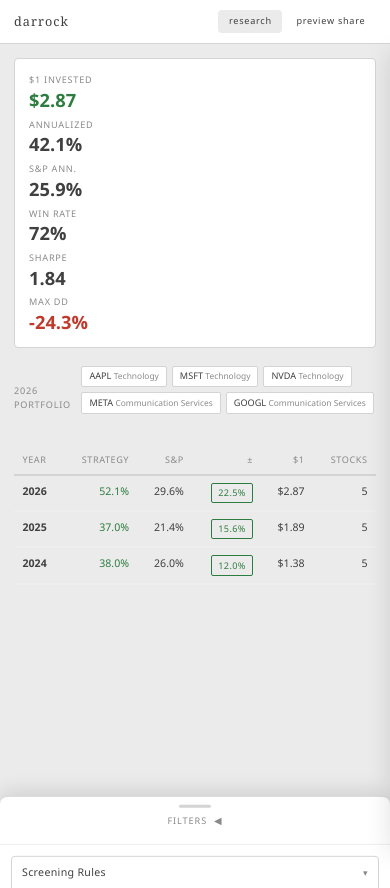
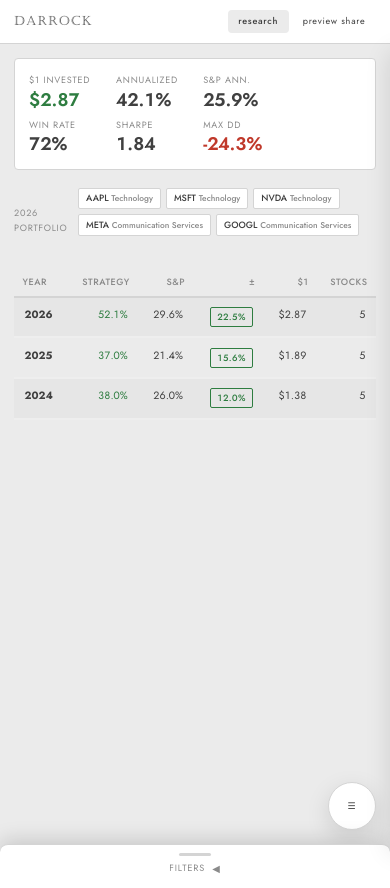
Before and after one commit to viaRecta/darrock_frontend, a Flask app: page /v3/research in a window 390 px wide. Run offline with Flask 3, Linux system fonts and the light colour scheme; some web fonts are replaced.

Commit message:
new frontend research

```diff
--- a/research/static/css/v3.css
+++ b/research/static/css/v3.css
@@ -4,13 +4,13 @@
    ============================================================ */
 
 /* --- Fonts --- */
+@import url('https://fonts.googleapis.com/css2?family=Newsreader:ital,opsz,wght@0,6..72,200..800;1,6..72,200..800&family=Jost:ital,wght@0,100..900;1,100..900&display=swap');
+
 @font-face {
   font-family: 'Castellar';
-  src: url('/static/fonts/Castellar Regular.ttf') format('truetype');
+  src: url('/static/fonts/CastellarRegular.ttf') format('truetype');
   font-weight: normal; font-style: normal; font-display: swap;
 }
-@import url('https://fonts.googleapis.com/css2?family=Newsreader:ital,opsz,wght@0,6..72,200..800;1,6..72,200..800&family=Jost:ital,wght@0,100..900;1,100..900&display=swap');
-
 /* --- Tokens --- */
 :root {
   --bg:        #ebebeb;
@@ -133,6 +133,8 @@ h3 { font-size: var(--fs-base); }
 .panel-left.collapsed { width: var(--panel-min); }
 .panel-left.collapsed .panel-content { display: none; }
 .panel-left.collapsed .panel-collapse-label { display: flex; }
+.panel-left.collapsed .panel-toggle span:first-child { display: none; }
+.panel-left.collapsed .panel-toggle { justify-content: center; }
 
 .panel-toggle {
   height: 36px;
@@ -317,14 +319,16 @@ h3 { font-size: var(--fs-base); }
 .year-table thead th.r { text-align: right; }
 
 .year-table tbody td {
-  padding: 0.5rem 0.6rem; border-bottom: 1px solid var(--divider);
+  padding: 0.65rem 0.75rem; border-bottom: 1px solid var(--divider);
   white-space: nowrap; vertical-align: top;
 }
 
 .year-table tbody td.r { text-align: right; font-variant-numeric: tabular-nums; }
 
-.year-table tbody tr { cursor: pointer; transition: background 0.1s; }
-.year-table tbody tr:hover { background: rgba(0,0,0,0.02); }
+.year-table tbody tr.year-row { cursor: pointer; transition: background 0.12s; }
+.year-table tbody tr.year-row:nth-child(4n+1) { background: rgba(0,0,0,0.018); }
+.year-table tbody tr.year-row:hover { background: rgba(0,0,0,0.05); }
+.year-table tbody tr.year-row.active { background: rgba(0,0,0,0.06); font-weight: 500; }
 
 /* Expanded year detail (hidden by default, shown below the row) */
 .year-detail {
@@ -573,33 +577,64 @@ body.public-page { overflow: auto; }
    MOBILE RESPONSIVE
    ============================================================ */
 
+/* Floating filter button — hidden on desktop, visible on mobile */
+.fab-filters {
+  display: none;
+  position: fixed; bottom: 1rem; right: 1rem; z-index: 140;
+  width: 48px; height: 48px;
+  border-radius: 50%; border: 1px solid var(--border);
+  background: var(--surface); color: var(--text);
+  box-shadow: var(--shadow-lg);
+  font-family: var(--font-ui); font-size: var(--fs-xs);
+  text-transform: uppercase; letter-spacing: 0.06em;
+  cursor: pointer; align-items: center; justify-content: center;
+}
+
+/* Mobile backdrop for filter sheet */
+.sheet-backdrop {
+  display: none;
+  position: fixed; inset: 0; z-index: 149;
+  background: rgba(0,0,0,0.2);
+}
+.sheet-backdrop.open { display: block; }
+
 /* Mobile: bottom sheet for filters */
 @media (max-width: 768px) {
   body { overflow: auto; }
 
   .panels { flex-direction: column; height: auto; min-height: calc(100dvh - 44px); }
 
+  .fab-filters { display: flex; }
+
   .panel-left {
     position: fixed; bottom: 0; left: 0; right: 0;
     width: 100% !important; max-width: 100%;
-    height: 70vh; max-height: 70vh;
+    height: 75vh; max-height: 75vh;
     border-right: none; border-top: 1px solid var(--border);
     border-radius: var(--radius-lg) var(--radius-lg) 0 0;
-    box-shadow: 0 -4px 20px rgba(0,0,0,0.12);
+    box-shadow: 0 -4px 20px rgba(0,0,0,0.15);
     z-index: 150;
-    transform: translateY(calc(100% - 48px));
+    transform: translateY(100%);
     transition: transform 0.3s ease;
   }
 
   .panel-left.mobile-open { transform: translateY(0); }
-  .panel-left.collapsed { width: 100% !important; transform: translateY(calc(100% - 48px)); }
+
+  /* Override desktop collapsed behavior on mobile */
+  .panel-left.collapsed {
+    width: 100% !important;
+    transform: translateY(100%);
+  }
   .panel-left.collapsed .panel-content { display: block; }
   .panel-left.collapsed .panel-collapse-label { display: none; }
   .panel-left.collapsed .panel-footer { display: block; }
+  .panel-left.collapsed .panel-toggle span:first-child { display: inline; }
+  .panel-left.collapsed .panel-toggle { justify-content: space-between; }
 
   .panel-toggle {
     height: 48px;
     justify-content: center; gap: 0.5rem;
+    position: relative;
   }
   .panel-toggle::before {
     content: ''; display: block; width: 32px; height: 3px;
@@ -607,7 +642,7 @@ body.public-page { overflow: auto; }
     position: absolute; top: 8px; left: 50%; transform: translateX(-50%);
   }
 
-  .panel-right { padding: 1rem; padding-bottom: 60px; }
+  .panel-right { padding: 1rem; padding-bottom: 70px; }
 
   .slide-over { width: 100vw; top: 44px; }
 
@@ -618,12 +653,20 @@ body.public-page { overflow: auto; }
   .f-grid-3 { grid-template-columns: 1fr 1fr; }
 
   .grid-2, .grid-3, .grid-4 { grid-template-columns: 1fr 1fr; }
+
+  /* Fix 4: smaller metric cards on mobile for public page */
+  .public-wrap .metric-card { padding: 0.5rem 0.65rem; }
+  .public-wrap .metric-card .value { font-size: var(--fs-base); }
+  .public-wrap .grid-4 { grid-template-columns: 1fr 1fr; gap: 0.5rem; }
+  .public-wrap .hero { padding: 1.5rem 0.5rem 1rem; }
+  .public-wrap .hero h1 { font-size: var(--fs-lg); }
 }
 
 @media (max-width: 480px) {
   .grid-2, .grid-3, .grid-4 { grid-template-columns: 1fr; }
+  .public-wrap .grid-4 { grid-template-columns: 1fr 1fr; } /* keep 2-col for metrics even on small */
   .f-grid { grid-template-columns: 1fr; }
-  .summary-strip { flex-direction: column; }
+  .summary-strip { flex-direction: row; }
 }
 
 /* ============================================================
--- a/research/static/js/v3.js
+++ b/research/static/js/v3.js
@@ -17,18 +17,42 @@ document.addEventListener('DOMContentLoaded', () => {
 function initPanelToggle() {
   const toggle = document.querySelector('.panel-toggle');
   const panel = document.querySelector('.panel-left');
-  if (!toggle || !panel) return;
+  const fab = document.getElementById('fab-filters');
+  const backdrop = document.getElementById('sheet-backdrop');
+  if (!panel) return;
 
+  function openMobileSheet() {
+    panel.classList.add('mobile-open');
+    if (backdrop) backdrop.classList.add('open');
+  }
+
+  function closeMobileSheet() {
+    panel.classList.remove('mobile-open');
+    if (backdrop) backdrop.classList.remove('open');
+  }
+
+  if (toggle) {
     toggle.addEventListener('click', () => {
       if (window.innerWidth <= 768) {
-      // Mobile: toggle bottom sheet
-      panel.classList.toggle('mobile-open');
+        if (panel.classList.contains('mobile-open')) closeMobileSheet();
+        else openMobileSheet();
       } else {
         panel.classList.toggle('collapsed');
       }
     });
+  }
 
-  // Clicking the collapsed label also opens
+  // FAB button opens the sheet on mobile
+  if (fab) {
+    fab.addEventListener('click', openMobileSheet);
+  }
+
+  // Backdrop click closes the sheet
+  if (backdrop) {
+    backdrop.addEventListener('click', closeMobileSheet);
+  }
+
+  // Clicking the collapsed label also opens (desktop)
   const collapseLabel = panel.querySelector('.panel-collapse-label');
   if (collapseLabel) {
     collapseLabel.addEventListener('click', () => {
@@ -40,6 +64,7 @@ function initPanelToggle() {
 /* --- Mobile: swipe-down to close bottom sheet --- */
 function initMobileSheet() {
   const panel = document.querySelector('.panel-left');
+  const backdrop = document.getElementById('sheet-backdrop');
   if (!panel) return;
 
   let startY = 0;
@@ -51,6 +76,7 @@ function initMobileSheet() {
     const dy = e.changedTouches[0].clientY - startY;
     if (dy > 60) {
       panel.classList.remove('mobile-open');
+      if (backdrop) backdrop.classList.remove('open');
     }
   }, { passive: true });
 }
--- a/research/templates/v3/research.html
+++ b/research/templates/v3/research.html
@@ -434,6 +434,12 @@
 </div>{# /panels #}
 
 {# ============================================================
+   MOBILE: Floating filter button + backdrop for bottom sheet
+   ============================================================ #}
+<button class="fab-filters" id="fab-filters" aria-label="Open filters">&#9776;</button>
+<div class="sheet-backdrop" id="sheet-backdrop"></div>
+
+{# ============================================================
    SLIDE-OVER: Stock Detail (loaded via AJAX)
    ============================================================ #}
 <div id="slide-over-backdrop" class="slide-over-backdrop"></div>
```
Also changed, not shown: research/static/fonts/CastellarRegular.ttf (added). Lines whose indentation alone changed are shown as unchanged.
